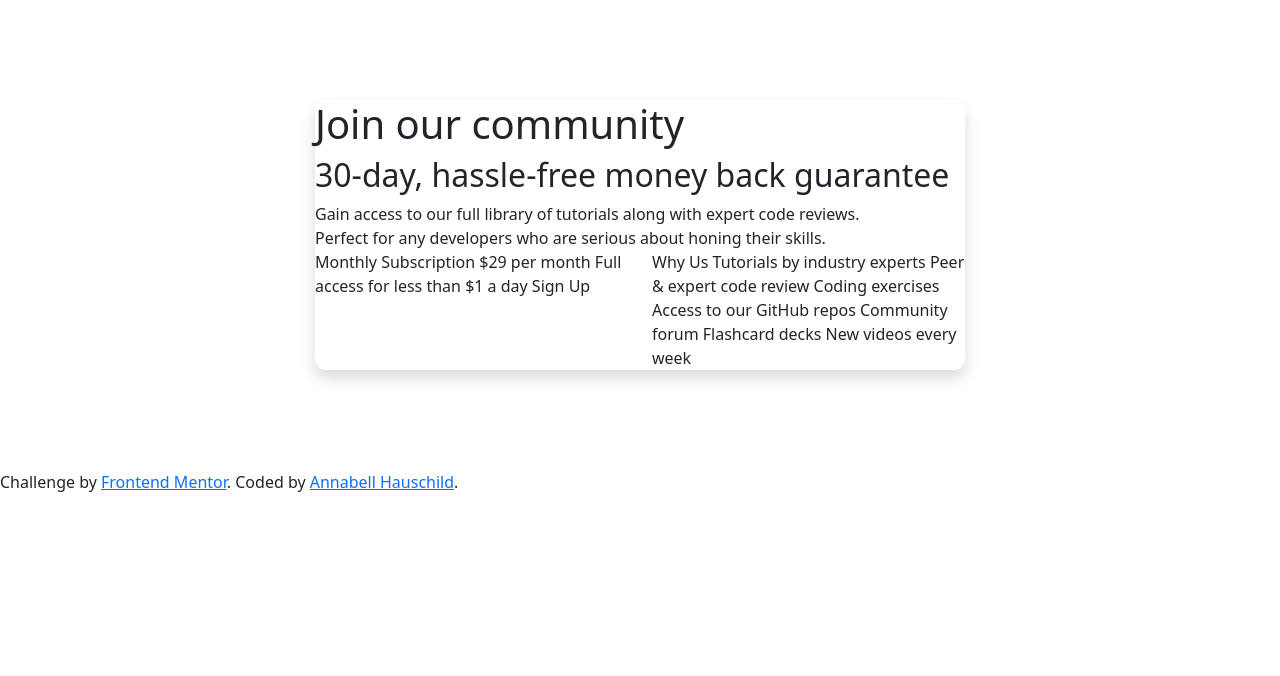
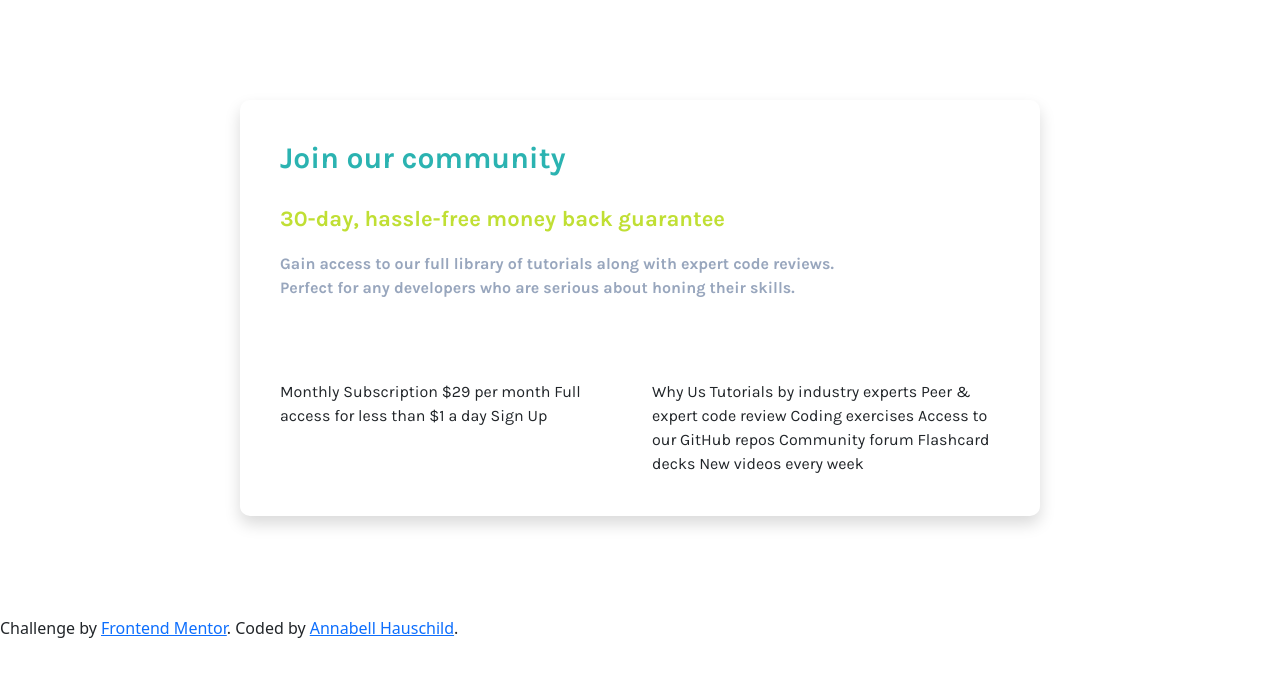
Before and after one commit to Avery-techdev/Single-Price-Component, a plain HTML site: page Index.html in a window 1280 px wide. Drawn offline with nearby package versions, Linux system fonts and the light colour scheme.

Commit message:
Style Join component

```diff
--- a/src/styles.css
+++ b/src/styles.css
@@ -1,6 +1,39 @@
+h1 {
+  font-size: 30px;
+  color: #2bb3b1;
+  font-weight: 700;
+  margin-bottom: 30px;
+}
+
+h2 {
+  font-size: 22px;
+  color: #c0df34;
+  font-weight: 700;
+  margin-bottom: 20px;
+}
+
+.container {
+  width: 1440px;
+}
+
 .frame {
-  width: 650px;
+  width: 800px;
   border-radius: 10px;
   display: block;
   margin: 100px auto;
+  font-family: "Karla", sans-serif;
 }
+
+.join-component {
+  padding: 40px;
+}
+
+.gain-access {
+  font-size: 16px;
+  color: hsl(218, 22%, 67%);
+  font-weight: 700;
+}
+
+.row {
+  padding: 40px;
+}
```
